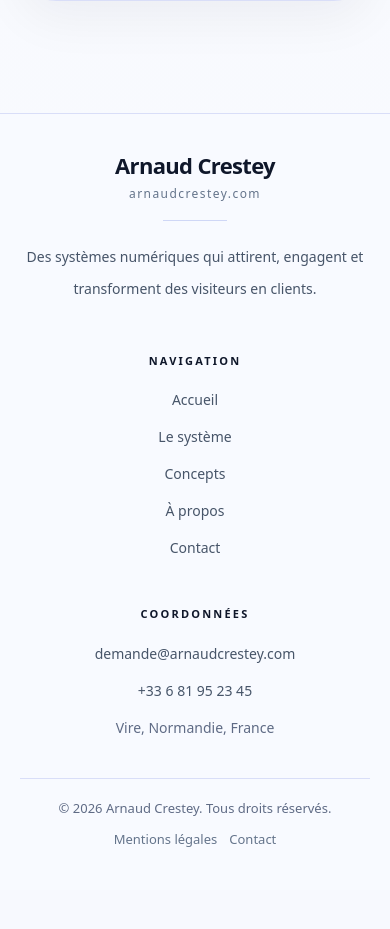
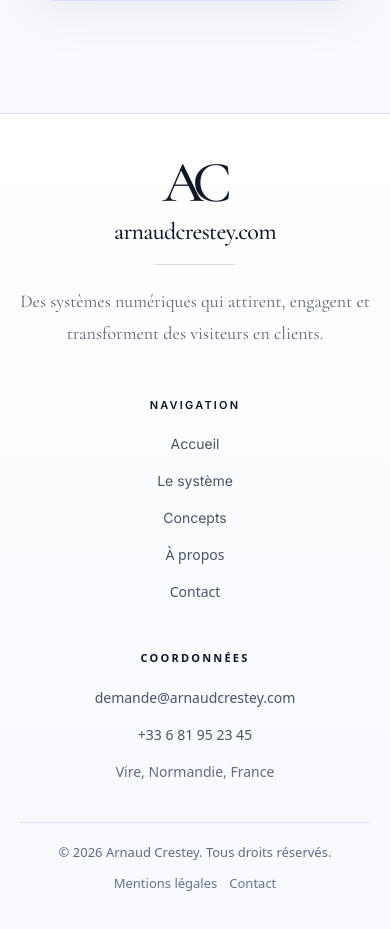
Before and after one commit to arnaudcrestey/portail-site-vitrine, a Next.js app: page / in a window 390 px wide. Shown: the part 4827-5756 px from the top of the page. Before the commit the page ends 5717 px from the top, so only its background shows below. Built offline with nearby package versions, Linux system fonts and the light colour scheme.

Commit message:
Update footer.tsx

```diff
--- a/components/footer.tsx
+++ b/components/footer.tsx
@@ -1,26 +1,48 @@
 import Link from 'next/link';
+import { Cormorant_Garamond, Inter } from 'next/font/google';
+
+const monogramFont = Cormorant_Garamond({
+  subsets: ['latin'],
+  weight: ['400', '500', '600'],
+  style: ['normal'],
+});
+
+const textFont = Inter({
+  subsets: ['latin'],
+  weight: ['400', '500', '600'],
+});
 
 export function Footer() {
   return (
-    <footer className="mt-20 border-t border-[#d9def8] bg-[#f8faff]">
+    <footer className="mt-20 border-t border-[#d9def8] bg-[linear-gradient(180deg,#ffffff_0%,#f7f9fe_100%)]">
       <div className="mx-auto max-w-6xl px-5 py-10 sm:px-6 sm:py-12 lg:px-8 lg:py-16">
         <div className="grid gap-12 sm:gap-14 md:grid-cols-[minmax(0,1.35fr)_180px_220px] md:justify-between md:gap-16">
           <div className="flex justify-center md:justify-start">
             <div className="max-w-sm text-center">
               <Link href="/" className="inline-block">
                 <div className="flex flex-col items-center leading-none">
-                  <span className="text-[22px] font-semibold tracking-[-0.03em] text-[#0f172a] sm:text-[24px] lg:text-[26px]">
-                    Arnaud Crestey
-                  </span>
-                  <span className="mt-3 text-[12px] tracking-[0.12em] text-[#64748b] sm:text-[13px]">
+                  <div className={`${monogramFont.className} relative flex items-center justify-center`}>
+                    <span className="text-[58px] font-medium tracking-[-0.06em] text-[#111827] sm:text-[66px] lg:text-[74px]">
+                      A
+                    </span>
+                    <span className="-ml-2 text-[58px] font-medium tracking-[-0.08em] text-[#111827] sm:text-[66px] lg:text-[74px]">
+                      C
+                    </span>
+                  </div>
+
+                  <span
+                    className={`${monogramFont.className} mt-2 text-[24px] font-medium tracking-[-0.03em] text-[#0f172a] sm:text-[26px] lg:text-[28px]`}
+                  >
                     arnaudcrestey.com
                   </span>
                 </div>
               </Link>
 
-              <div className="mx-auto mt-5 h-px w-16 bg-[#cfd7f6]" />
+              <div className="mx-auto mt-5 h-px w-20 bg-[#d7dceb]" />
 
-              <p className="mt-5 text-[14px] leading-8 text-[#475569] sm:text-[15px] sm:leading-8">
+              <p
+                className={`${monogramFont.className} mx-auto mt-5 max-w-[30rem] text-[18px] italic leading-8 text-[#5b6474] sm:text-[20px]`}
+              >
                 Des systèmes numériques qui attirent, engagent et transforment des visiteurs en clients.
               </p>
             </div>
@@ -28,26 +50,28 @@ export function Footer() {
 
           <div className="flex justify-center md:block md:justify-self-center">
             <div className="w-full max-w-[220px] text-center md:w-[180px] md:text-left">
-              <h3 className="text-[11px] font-semibold uppercase tracking-[0.2em] text-[#0f172a] sm:text-xs">
+              <h3
+                className={`${textFont.className} text-[11px] font-semibold uppercase tracking-[0.2em] text-[#0f172a] sm:text-xs`}
+              >
                 Navigation
               </h3>
 
               <nav className="mt-5 flex flex-col items-center gap-4 md:items-start">
                 <Link
                   href="/"
-                  className="text-[14px] text-[#475569] transition hover:text-[#1d4ed8] sm:text-[15px]"
+                  className={`${textFont.className} text-[14px] text-[#475569] transition hover:text-[#1d4ed8] sm:text-[15px]`}
                 >
                   Accueil
                 </Link>
                 <Link
                   href="/systeme"
-                  className="text-[14px] text-[#475569] transition hover:text-[#1d4ed8] sm:text-[15px]"
+                  className={`${textFont.className} text-[14px] text-[#475569] transition hover:text-[#1d4ed8] sm:text-[15px]`}
                 >
                   Le système
                 </Link>
                 <Link
                   href="/concepts"
-                  className="text-[14px] text-[#475569] transition hover:text-[#1d4ed8] sm:text-[15px]"
+                  className={`${textFont.className} text-[14px] text-[#475569] transition hover:text-[#1d4ed8] sm:text-[15px]`}
                 >
                   Concepts
                 </Link>
```
